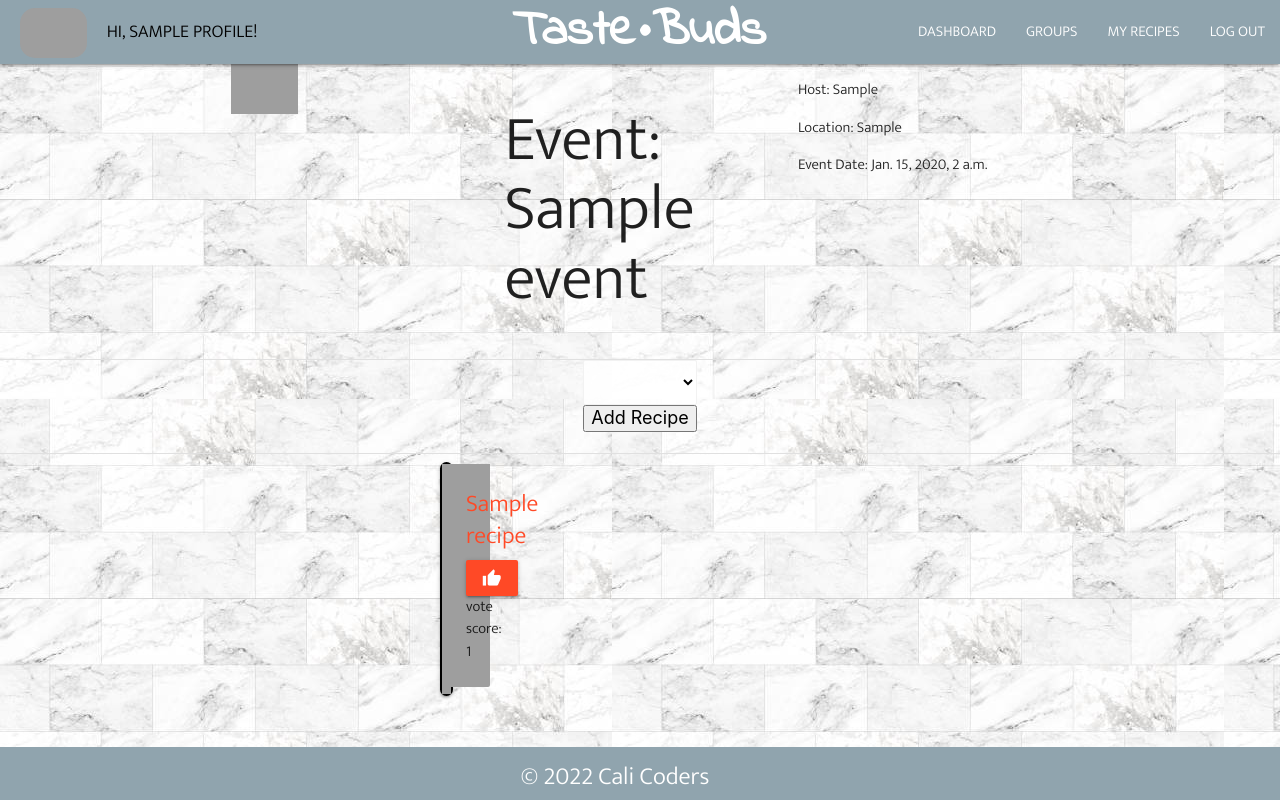
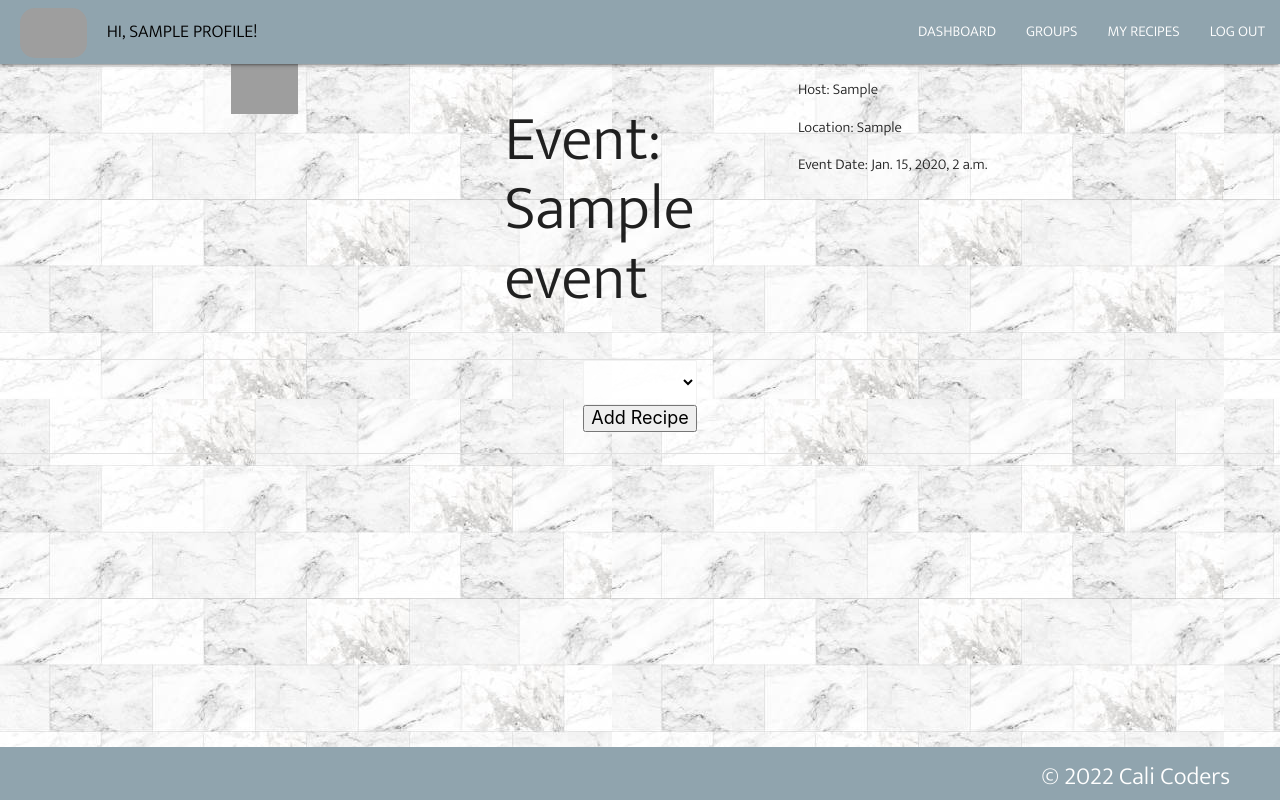
Before and after one commit to adevlinb/fakebuds, a Django app: page /events/1 in a window 1280 px wide. Run offline with Django 4.2, Linux system fonts and the light colour scheme; a user stored in the database is signed in; tables that the repository leaves empty hold one stand-in row (values such as "Sample post"); lists and menus that the app fills with data are empty; some libraries are stand-ins or nearby versions; grey boxes are pictures that could not be loaded.

Commit message:
updates css again

```diff
--- a/main_app/static/css/style.css
+++ b/main_app/static/css/style.css
@@ -147,3 +147,7 @@ form {
   font-weight: 900;
   font-size: larger;
 }
+
+#coders {
+  float: right;
+}
--- a/main_app/templates/base.html
+++ b/main_app/templates/base.html
@@ -31,7 +31,6 @@
                     <li><img class="main-image" src="{{photo.url}}" style="border-radius: 15px;"></li>
                     {% endfor %}
                     <li id="welcome">Hi, {{ user.profile.name }}!</li>
-                    <li class="taste_title" class="left brand-logo">&nbsp;&nbsp;Taste•Buds</a></li>
                 </ul>
                 {% endif %}
                 <ul class="right">
@@ -52,7 +51,6 @@
     {% endblock %}
 </body>
 <footer class="page-footer blue-grey lighten-2" style="bottom: 0; position: fixed; width: 100%;">
-
-            <h5>© 2022 Cali Coders</h5>
+            <h5 style="float: right;">© 2022 Cali Coders</h5>
 </footer>
 </html>
--- a/main_app/templates/events/detail.html
+++ b/main_app/templates/events/detail.html
@@ -31,6 +31,39 @@
         </form>
     </div>
     <div class="divider"></div>
+
+    <div class="row">
+
+        <!-- {% if recipes_in_event.count %}
+            {% for recipe in recipes_in_event %}
+                <div class="col s3 m6 l8 xl8">
+                    <div class="card" style="border-radius: 20px;">
+                        <a href="{{ recipe.url }}" target="_blank">
+                            <div class="card-content" style="border-radius: 20px;">
+                                <span class="card-title" style="border-radius: 20px;">{{ recipe.title }}</span>
+                            </div>
+                        </a>
+                        {% for photo in recipe.photorecipe_set.all %}
+                        <div class="card-image" style="border-radius: 20px;">
+                            <img style="border-radius: 20px;" src="{{photo.url}}">
+                        </div>
+                        {% endfor %}
+                    </div>
+                </div>
+                {% endfor %}
+                {% else %}
+            <h5>Get to cookin, you don't have any recipes yet!!</h5>
+        {% endif %} -->
+
+
+    </div>
+
+{% endblock %}
+
+
+
+
+
     <div class="row">
         {% if recipes_in_event.count %}
         {% for recipe in recipes_in_event %}
@@ -58,77 +91,3 @@
         <h5>Suggest a recipe for the event!</h5>
         {% endif %}
     </div>
-
-
-
-
-
-{% endblock %}
-
-
-
-
-
-            <form action="{% url 'assoc_recipe' event.id  %}" method="POST">
-                {% csrf_token %}
-                <span>
-                    <select name="recipes" style="display: block;">
-                        {% for recipe in recipes_not_in_event %}
-                        <option name='recipe' value="{{recipe.id}}">{{ recipe.title }}</option>
-                        {% endfor %}
-                    </select>
-                </span>
-                <input type="submit" value="Add Recipe">
-            </form>
-
-
-
-
-
-            <div class="horizontal">
-                {% if recipes_in_event.count %}
-                {% for recipe in recipes_in_event %}
-                <div class="col s4">
-                    <div class="card" class="recipe-card">
-                        <div class="group_margin">
-                            <a href="{{ recipe.url }}" target="_blank">
-                                <div class="card-content">
-                                    <span class="card-title">{{ recipe.title }}</span>
-                                </div>
-                            </a>
-                            <form action="{% url 'vote_up' event.id recipe.id %}" method="POST">
-                                {% csrf_token %}
-                                <button type="submit" class="btn"><i class="large material-icons">thumb_up</i></button>
-                            </form>
-                            <div>vote score: {{ tally | get_item:recipe.id }}</div>
-                        </div>
-                        {% if recipe.photorecipe_set.all.count %}
-                        {% for photo in recipe.photorecipe_set.all %}
-                        <div class="card-image" class="card_image">
-                            <img class="card_image" src="{{photo.url}}">
-                        </div>
-                        {% endfor %}
-                        {% else %}
-                        <form action="{% url 'add_photo_recipe' recipe.id %}" enctype="multipart/form-data" method="POST"
-                            class="card-panel">
-                            {% csrf_token %}
-                            <input type="file" name="photo-file">
-                            <br><br>
-                            <input type="submit" class="btn" value="Upload Photo">
-                        </form>
-                        {% endif %}
-                    </div>
-                </div>
-                {% endfor %}
-                {% else %}
-                <h5>Suggest a recipe for the event!</h5>
-                {% endif %}
-            </div>
-
-
-                    <form action="{% url 'add_photo_recipe' recipe.id %}" enctype="multipart/form-data" method="POST" class="card-panel">
-                        {% csrf_token %}
-                        <input type="file" name="photo-file">
-                        <br><br>
-                        <input type="submit" class="btn" value="Upload Photo">
-                    </form>
--- a/main_app/templates/recipes/index.html
+++ b/main_app/templates/recipes/index.html
@@ -6,6 +6,7 @@
         <h3>{{ user.profile.name }}'s Recipes</h3>
 
         <a class="btn" href="{% url 'recipes_create_page' %}"> ADD A NEW RECIPE</a>
+        <a class="btn-floating btn-med waves-effect waves-light red" href="{% url 'recipes_create_page' %}"><h3>+</h3></a>
 
 </div>
 
```
Also changed, not shown: main_app/templates/groups/detail.html (+26 -62 lines), main_app/templates/groups/index.html (+14 -11 lines). Lines whose indentation alone changed are shown as unchanged.
